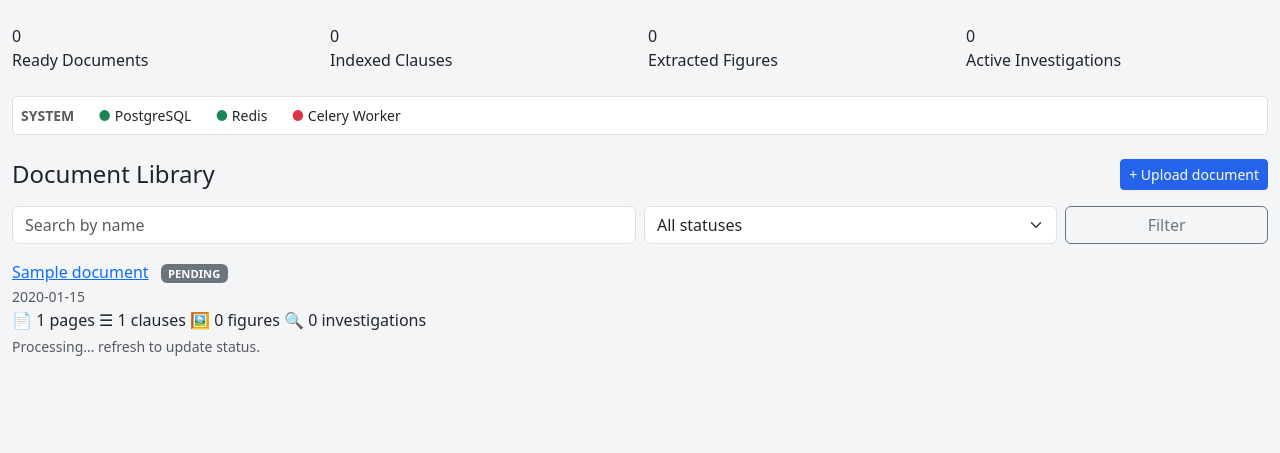
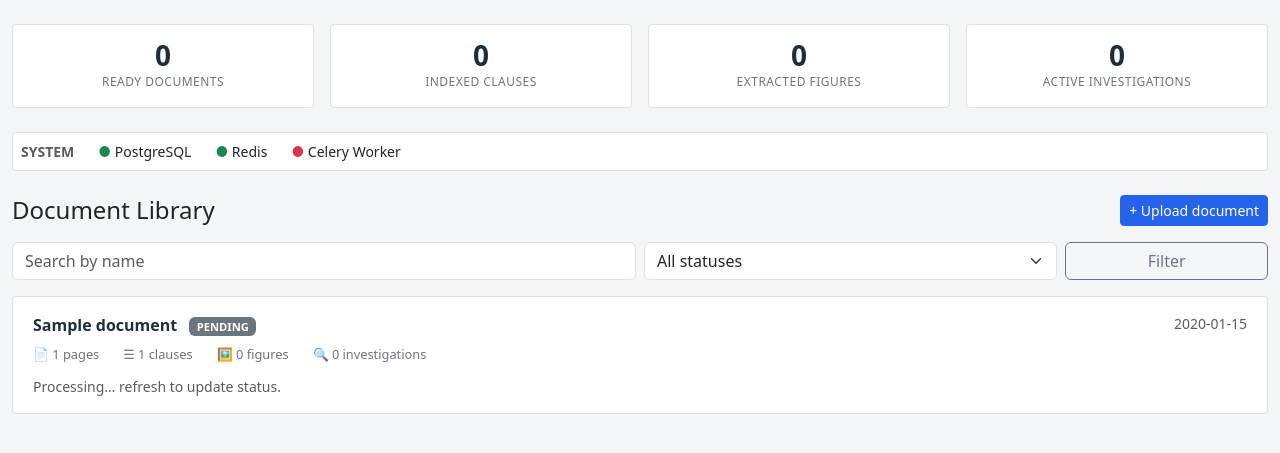
Before and after one commit to raghav-273/sage, a Django app: page / in a window 1280 px wide. Shown: the part 56-509 px from the top of the page. Run offline with Django 5.2, Linux system fonts and the light colour scheme; a user stored in the database is signed in; tables that the repository leaves empty hold one stand-in row (values such as "Sample post"); data that the repository does not hold is empty; parts of the project's set-up code (start-up, migrations or seed data) failed here and were passed over; some libraries are stand-ins or nearby versions.

Commit message:
style(portal): refine portal styling

```diff
--- a/apps/portal/static/portal/css/custom.css
+++ b/apps/portal/static/portal/css/custom.css
@@ -99,3 +99,191 @@ body {
     border: 1px solid #dee2e6;
     border-radius: 0.25rem;
 }
+/* ── Library grid ──────────────────────────────────────────────────── */
+.library-grid {
+    display: flex;
+    flex-direction: column;
+    gap: 0.75rem;
+}
+
+.library-card {
+    background: #fff;
+    border: 1px solid #dee2e6;
+    border-radius: 0.25rem;
+    padding: 1rem 1.25rem;
+}
+
+.library-card-header {
+    display: flex;
+    justify-content: space-between;
+    align-items: flex-start;
+    margin-bottom: 0.5rem;
+}
+
+.library-card-title {
+    font-weight: 600;
+    color: var(--sage-navy);
+    text-decoration: none;
+}
+
+.library-card-title:hover {
+    text-decoration: underline;
+}
+
+.library-card-stats {
+    display: flex;
+    gap: 1.5rem;
+    font-size: 0.8rem;
+    color: #6c757d;
+    margin-bottom: 0.75rem;
+    flex-wrap: wrap;
+}
+
+.library-card-actions {
+    display: flex;
+    gap: 0.5rem;
+    flex-wrap: wrap;
+}
+
+/* ── Stat cards ────────────────────────────────────────────────────── */
+.stat-card {
+    background: #fff;
+    border: 1px solid #dee2e6;
+    border-radius: 0.25rem;
+    padding: 1rem;
+    text-align: center;
+}
+
+.stat-value {
+    font-size: 1.75rem;
+    font-weight: 700;
+    color: var(--sage-navy);
+    line-height: 1;
+}
+
+.stat-label {
+    font-size: 0.75rem;
+    text-transform: uppercase;
+    color: #6c757d;
+    margin-top: 0.25rem;
+    letter-spacing: 0.04em;
+}
+
+/* ── Figure gallery ────────────────────────────────────────────────── */
+.figure-card {
+    background: #fff;
+    border: 1px solid #dee2e6;
+    border-radius: 0.25rem;
+    overflow: hidden;
+    display: flex;
+    flex-direction: column;
+}
+
+.figure-thumbnail-wrapper {
+    position: relative;
+    height: 160px;
+    background: #f4f5f7;
+    display: flex;
+    align-items: center;
+    justify-content: center;
+    overflow: hidden;
+    cursor: pointer;
+}
+
+.figure-thumbnail-img {
+    max-height: 100%;
+    max-width: 100%;
+    object-fit: contain;
+    transition: opacity 0.15s;
+}
+
+.figure-thumbnail-wrapper:hover .figure-thumbnail-img {
+    opacity: 0.85;
+}
+
+.figure-overlay {
+    position: absolute;
+    bottom: 0;
+    left: 0;
+    right: 0;
+    background: rgba(31, 45, 61, 0.75);
+    color: #fff;
+    font-size: 0.75rem;
+    text-align: center;
+    padding: 0.3rem;
+    opacity: 0;
+    transition: opacity 0.15s;
+}
+
+.figure-thumbnail-wrapper:hover .figure-overlay {
+    opacity: 1;
+}
+
+.figure-no-image {
+    color: #adb5bd;
+    cursor: default;
+}
+
+.figure-card-body {
+    padding: 0.75rem;
+    flex: 1;
+    display: flex;
+    flex-direction: column;
+    justify-content: space-between;
+}
+
+.figure-caption {
+    color: #495057;
+    line-height: 1.4;
+}
+
+/* ── Action tiles (document detail hub) ───────────────────────────── */
+.action-tile {
+    display: block;
+    padding: 1.25rem;
+    border-radius: 0.25rem;
+    text-decoration: none;
+    border: 1px solid #dee2e6;
+    background: #fff;
+    transition: border-color 0.15s;
+}
+
+.action-tile:hover {
+    border-color: var(--sage-accent);
+    text-decoration: none;
+}
+
+.action-tile-primary {
+    border-left: 4px solid var(--sage-accent);
+}
+
+.action-tile-secondary {
+    border-left: 4px solid #adb5bd;
+}
+
+.action-tile-icon {
+    font-size: 1.5rem;
+    margin-bottom: 0.4rem;
+}
+
+.action-tile-label {
+    font-weight: 600;
+    color: var(--sage-navy);
+    margin-bottom: 0.15rem;
+}
+
+.action-tile-sub {
+    font-size: 0.8rem;
+    color: #6c757d;
+}
+
+/* ── Utility ───────────────────────────────────────────────────────── */
+.btn-xs {
+    padding: 0.2rem 0.55rem;
+    font-size: 0.75rem;
+    border-radius: 0.2rem;
+}
+
+.font-monospace {
+    font-family: 'Courier New', monospace;
+}
```
